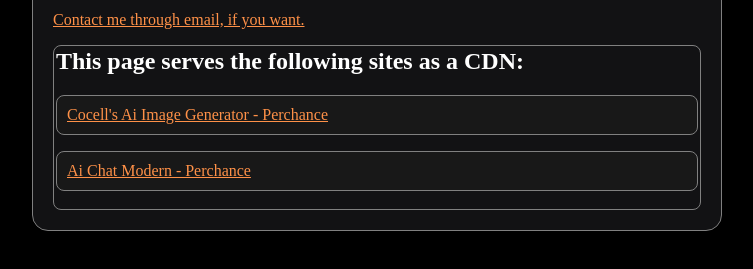
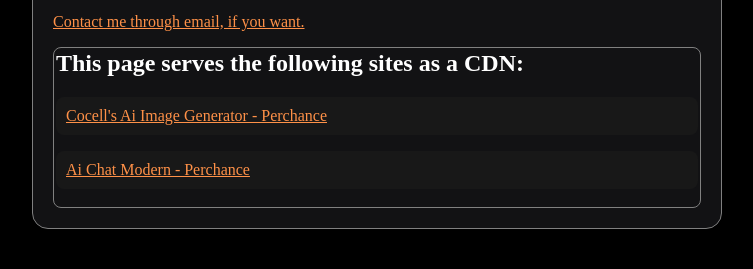
Before and after one commit to Cocell0/Perchance, a plain HTML site: page index.html in a window 1280 px wide. Shown: the part 345-614 px from the top of the page, without its empty margins (263-1016 px from the left). Drawn offline with Linux system fonts and the light colour scheme.

Commit message:
Same 😭

```diff
--- a/style.css
+++ b/style.css
@@ -53,7 +53,6 @@ h2 {
 
 .siteList p {
     border-radius: 0.5rem;
-    border: 1px gray solid;
     padding: 10px;
     background: #181818;
 }
```
